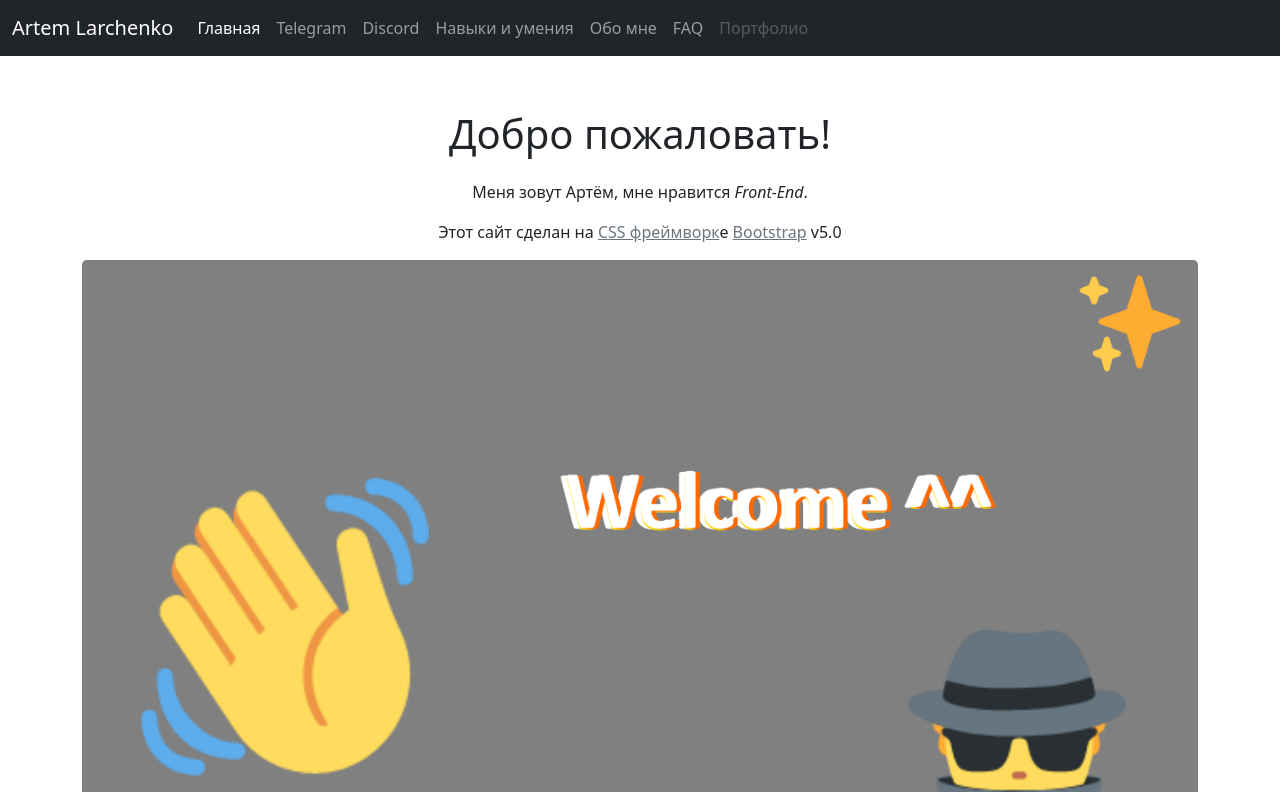
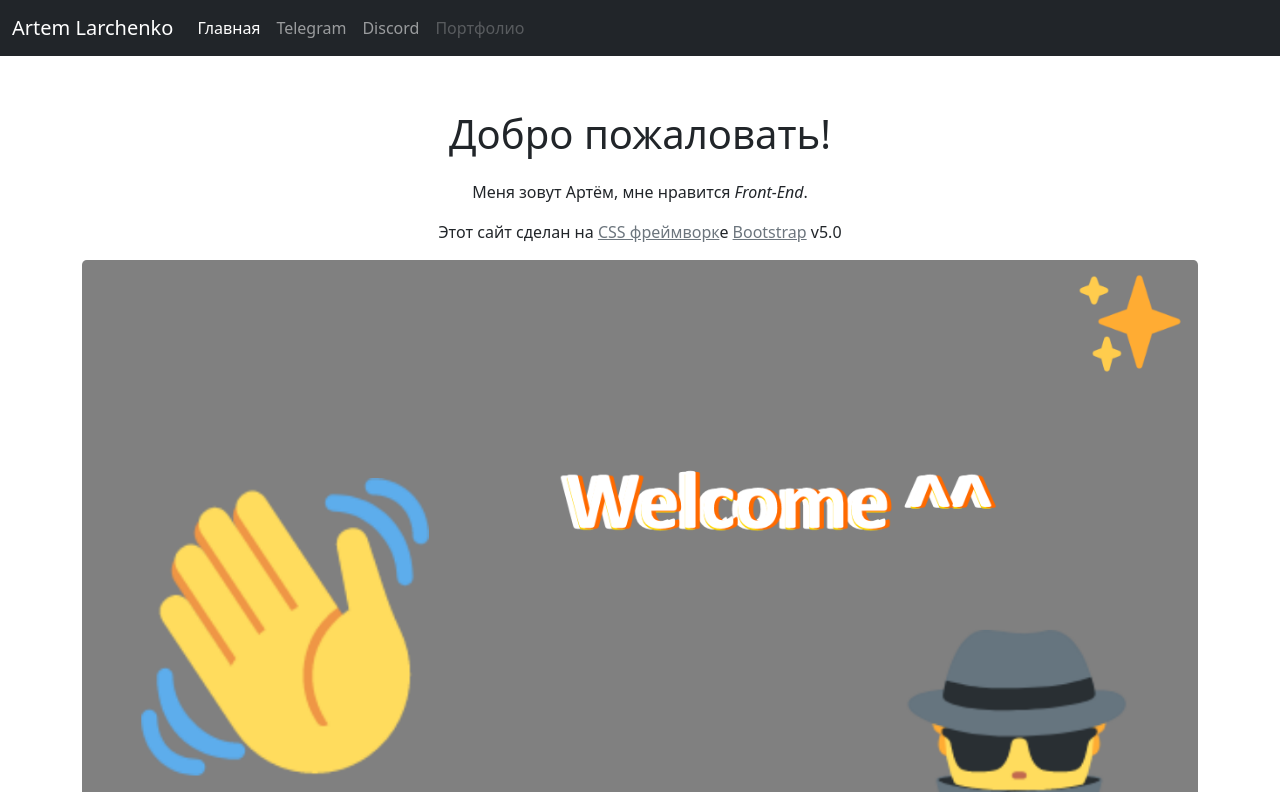
Before and after one commit to Artem-009/Artem-009.github.io, a plain HTML site: page index.html in a window 1280 px wide. Shown: the top 792 px of the page. Drawn offline with Linux system fonts and the light colour scheme.

Commit message:
small update 11.10.2021

```diff
--- a/index.html
+++ b/index.html
@@ -30,15 +30,6 @@
                       </li>
                       <li class="nav-item">
                         <a class="nav-link" href="https://discord.com/invite/hGYD3bdu28" target="_blank">Discord</a>
-                      </li>
-                      <li class="nav-item">
-                        <a class="nav-link" href="#skills">Навыки и умения</a>
-                      </li>
-                      <li class="nav-item">
-                        <a class="nav-link" href="#about">Обо мне</a>
-                      </li>
-                      <li class="nav-item">
-                        <a class="nav-link" href="#faq">FAQ</a>
                       </li>
                       <li class="nav-item">
                         <a class="nav-link disabled" href="#" tabindex="-1" aria-disabled="true">Портфолио</a>
```
